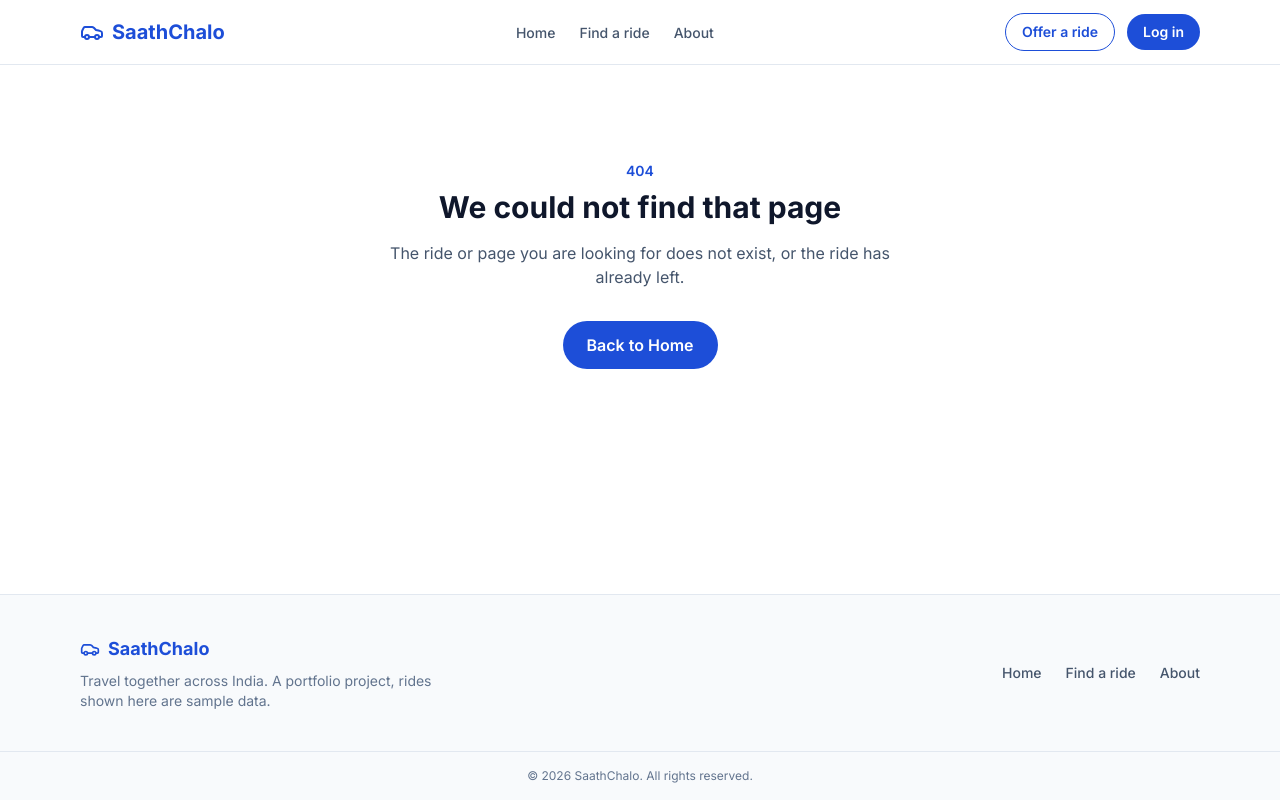
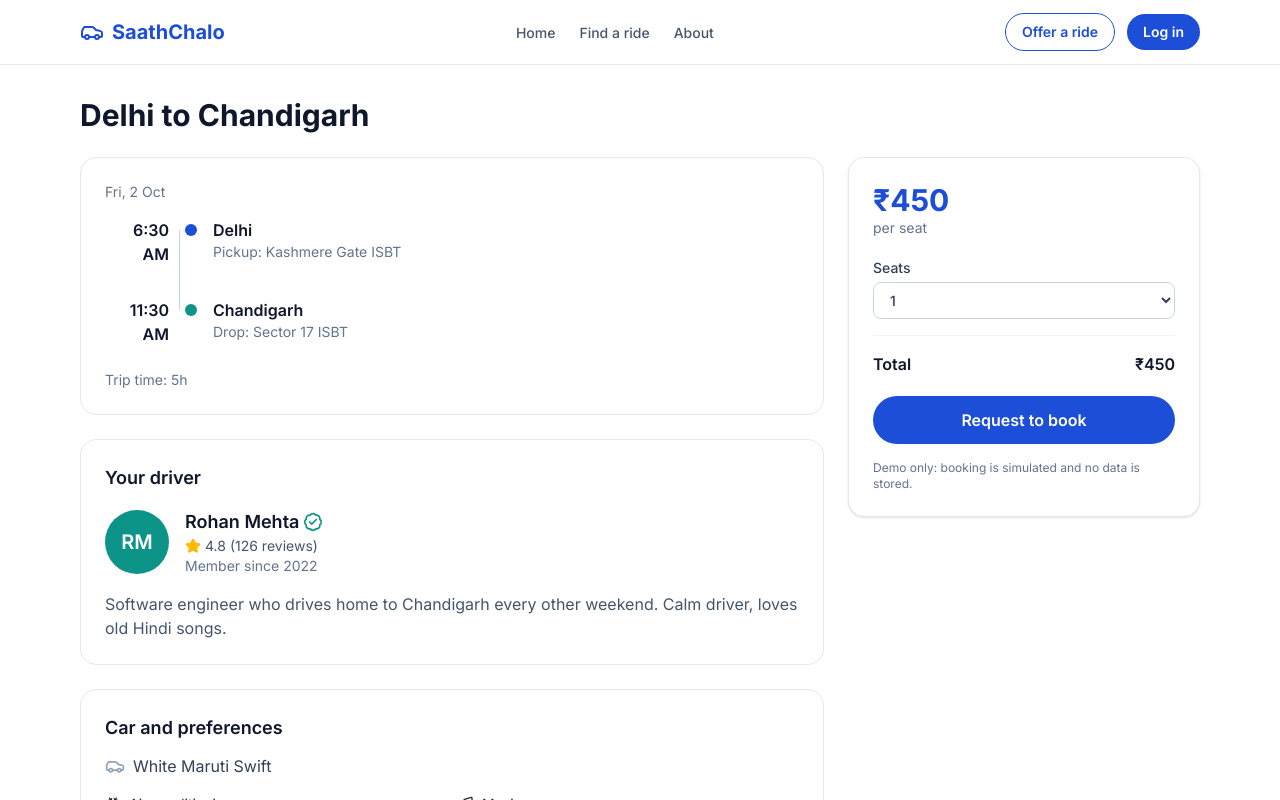
Before and after one commit to the-priyanka/saathchalo, a Next.js app: page /rides/r1 in a window 1280 px wide. Before the commit this address had no page. Shown: the top 800 px of the page. Built offline with nearby package versions, Linux system fonts and the light colour scheme.

Commit message:
feat: add Ride details page with simulated booking

```diff
--- /dev/null
+++ b/src/app/rides/[id]/page.tsx
@@ -0,0 +1,41 @@
+import type { Metadata } from 'next';
+import { notFound } from 'next/navigation';
+import BookingCard from '@/components/rides/BookingCard';
+import DriverCard from '@/components/rides/DriverCard';
+import RideFeatures from '@/components/rides/RideFeatures';
+import RouteTimeline from '@/components/rides/RouteTimeline';
+import { getRide } from '@/lib/rides';
+
+export const dynamic = 'force-dynamic';
+
+type Props = { params: Promise<{ id: string }> };
+
+export async function generateMetadata({ params }: Props): Promise<Metadata> {
+  const ride = await getRide((await params).id);
+  return { title: ride ? `${ride.from} to ${ride.to}` : 'Ride not found' };
+}
+
+export default async function RideDetailsPage({ params }: Props) {
+  const { id } = await params;
+  const ride = await getRide(id);
+  if (!ride) notFound();
+
+  return (
+    <div className="mx-auto max-w-6xl px-4 py-8">
+      <h1 className="text-2xl font-bold text-slate-900 md:text-3xl">
+        {ride.from} to {ride.to}
+      </h1>
+
+      <div className="mt-6 grid gap-6 lg:grid-cols-[1fr_22rem]">
+        <div className="space-y-6">
+          <RouteTimeline ride={ride} />
+          <DriverCard driver={ride.driver} />
+          <RideFeatures ride={ride} />
+        </div>
+        <div className="lg:sticky lg:top-24 lg:self-start">
+          <BookingCard ride={ride} />
+        </div>
+      </div>
+    </div>
+  );
+}
--- /dev/null
+++ b/src/components/rides/BookingCard.tsx
@@ -0,0 +1,60 @@
+'use client';
+
+import { CheckCircle2 } from 'lucide-react';
+import { useState } from 'react';
+import { formatINR } from '@/lib/format';
+import type { Ride } from '@/lib/types';
+
+export default function BookingCard({ ride }: { ride: Ride }) {
+  const [seats, setSeats] = useState(1);
+  const [requested, setRequested] = useState(false);
+
+  return (
+    <div className="rounded-2xl border border-slate-200 bg-white p-6 shadow-sm">
+      <p className="text-3xl font-bold text-brand-600">{formatINR(ride.pricePerSeat)}</p>
+      <p className="text-sm text-slate-500">per seat</p>
+
+      <label className="mt-5 block text-sm font-medium text-slate-700">
+        Seats
+        <select
+          value={seats}
+          onChange={(e) => {
+            setSeats(Number(e.target.value));
+            setRequested(false);
+          }}
+          className="mt-1 w-full rounded-lg border border-slate-300 bg-white px-3 py-2 focus:border-brand-500 focus:outline-none focus:ring-2 focus:ring-brand-200"
+        >
+          {Array.from({ length: ride.seatsLeft }, (_, i) => i + 1).map((n) => (
+            <option key={n} value={n}>
+              {n}
+            </option>
+          ))}
+        </select>
+      </label>
+
+      <p className="mt-4 flex justify-between border-t border-slate-100 pt-4 font-semibold text-slate-900">
+        <span>Total</span>
+        <span>{formatINR(ride.pricePerSeat * seats)}</span>
+      </p>
+
+      <button
+        type="button"
+        onClick={() => setRequested(true)}
+        className="mt-5 w-full rounded-full bg-brand-600 px-5 py-3 font-semibold text-white hover:bg-brand-700"
+      >
+        Request to book
+      </button>
+
+      {requested && (
+        <p role="status" className="mt-4 flex items-start gap-2 rounded-lg bg-accent-50 p-3 text-sm text-accent-600">
+          <CheckCircle2 className="mt-0.5 h-4 w-4 shrink-0" aria-hidden="true" />
+          Request sent for {seats} {seats === 1 ? 'seat' : 'seats'}. This is a demo, nothing is saved.
+        </p>
+      )}
+
+      <p className="mt-4 text-xs text-slate-500">
+        Demo only: booking is simulated and no data is stored.
+      </p>
+    </div>
+  );
+}
--- /dev/null
+++ b/src/components/rides/DriverCard.tsx
@@ -0,0 +1,26 @@
+import { BadgeCheck, Star } from 'lucide-react';
+import Avatar from '@/components/ui/Avatar';
+import type { Driver } from '@/lib/types';
+
+export default function DriverCard({ driver }: { driver: Driver }) {
+  return (
+    <section className="rounded-2xl border border-slate-200 bg-white p-6">
+      <h2 className="text-lg font-semibold text-slate-900">Your driver</h2>
+      <div className="mt-4 flex items-center gap-4">
+        <Avatar name={driver.name} size="lg" />
+        <div>
+          <p className="flex items-center gap-1 text-lg font-semibold text-slate-900">
+            {driver.name}
+            {driver.verified && <BadgeCheck className="h-5 w-5 text-accent-600" aria-label="Verified driver" />}
+          </p>
+          <p className="flex items-center gap-1 text-sm text-slate-600">
+            <Star className="h-4 w-4 fill-amber-400 text-amber-400" aria-hidden="true" />
+            {driver.rating.toFixed(1)} ({driver.reviewCount} reviews)
+          </p>
+          <p className="text-sm text-slate-500">Member since {driver.memberSince}</p>
+        </div>
+      </div>
+      <p className="mt-4 text-slate-600">{driver.bio}</p>
+    </section>
+  );
+}
--- /dev/null
+++ b/src/components/rides/RideFeatures.tsx
@@ -0,0 +1,33 @@
+import { Briefcase, Car, Music, PawPrint, Snowflake } from 'lucide-react';
+import type { Ride } from '@/lib/types';
+
+export default function RideFeatures({ ride }: { ride: Ride }) {
+  const features = [
+    { icon: Snowflake, label: 'Air conditioning', on: ride.preferences.ac },
+    { icon: Music, label: 'Music', on: ride.preferences.music },
+    { icon: PawPrint, label: 'Pets allowed', on: ride.preferences.pets },
+    { icon: Briefcase, label: 'Luggage allowed', on: ride.preferences.luggage },
+  ];
+
+  return (
+    <section className="rounded-2xl border border-slate-200 bg-white p-6">
+      <h2 className="text-lg font-semibold text-slate-900">Car and preferences</h2>
+      <p className="mt-3 flex items-center gap-2 text-slate-700">
+        <Car className="h-5 w-5 text-slate-400" aria-hidden="true" />
+        {ride.car.color} {ride.car.model}
+      </p>
+      <ul className="mt-4 grid gap-3 sm:grid-cols-2">
+        {features.map((feature) => (
+          <li
+            key={feature.label}
+            className={`flex items-center gap-2 text-sm ${feature.on ? 'text-slate-800' : 'text-slate-400 line-through'}`}
+          >
+            <feature.icon className="h-4 w-4" aria-hidden="true" />
+            {feature.label}
+            <span className="sr-only">{feature.on ? ' (yes)' : ' (no)'}</span>
+          </li>
+        ))}
+      </ul>
+    </section>
+  );
+}
--- /dev/null
+++ b/src/components/rides/RouteTimeline.tsx
@@ -0,0 +1,34 @@
+import { formatArrival, formatDate, formatDuration, formatTime } from '@/lib/format';
+import type { Ride } from '@/lib/types';
+
+export default function RouteTimeline({ ride }: { ride: Ride }) {
+  return (
+    <section className="rounded-2xl border border-slate-200 bg-white p-6">
+      <p className="text-sm text-slate-500">{formatDate(ride.departureTime)}</p>
+      <ol className="mt-4">
+        <li className="relative flex gap-4 pb-8">
+          <span className="absolute left-[4.6rem] top-3 h-full w-px bg-slate-300" aria-hidden="true" />
+          <p className="w-16 shrink-0 text-right font-semibold text-slate-900">
+            {formatTime(ride.departureTime)}
+          </p>
+          <span className="relative mt-1.5 h-3 w-3 shrink-0 rounded-full bg-brand-600" aria-hidden="true" />
+          <div>
+            <p className="font-semibold text-slate-900">{ride.from}</p>
+            <p className="text-sm text-slate-500">Pickup: {ride.pickupPoint}</p>
+          </div>
+        </li>
+        <li className="flex gap-4">
+          <p className="w-16 shrink-0 text-right font-semibold text-slate-900">
+            {formatArrival(ride.departureTime, ride.durationMins)}
+          </p>
+          <span className="mt-1.5 h-3 w-3 shrink-0 rounded-full bg-accent-600" aria-hidden="true" />
+          <div>
+            <p className="font-semibold text-slate-900">{ride.to}</p>
+            <p className="text-sm text-slate-500">Drop: {ride.dropPoint}</p>
+          </div>
+        </li>
+      </ol>
+      <p className="mt-6 text-sm text-slate-500">Trip time: {formatDuration(ride.durationMins)}</p>
+    </section>
+  );
+}
```
